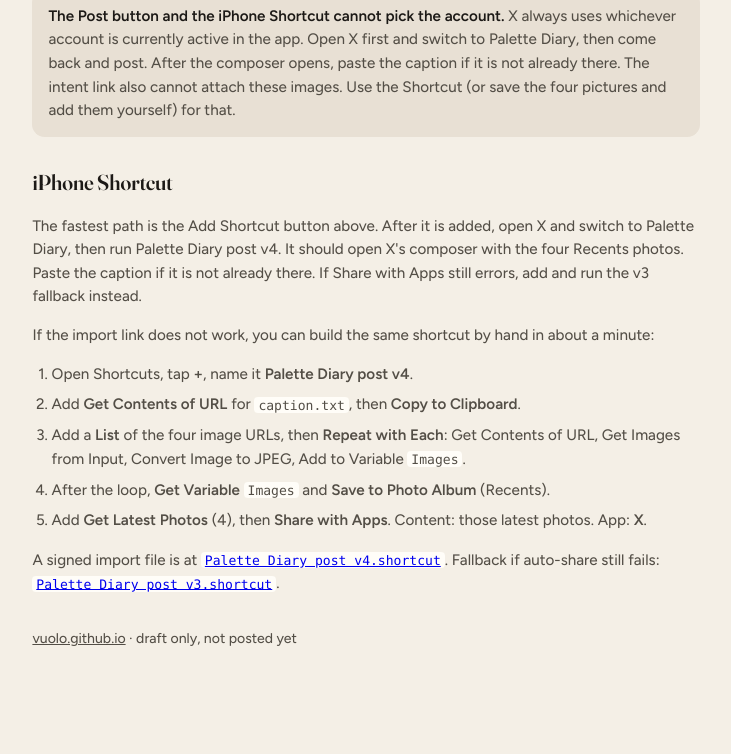
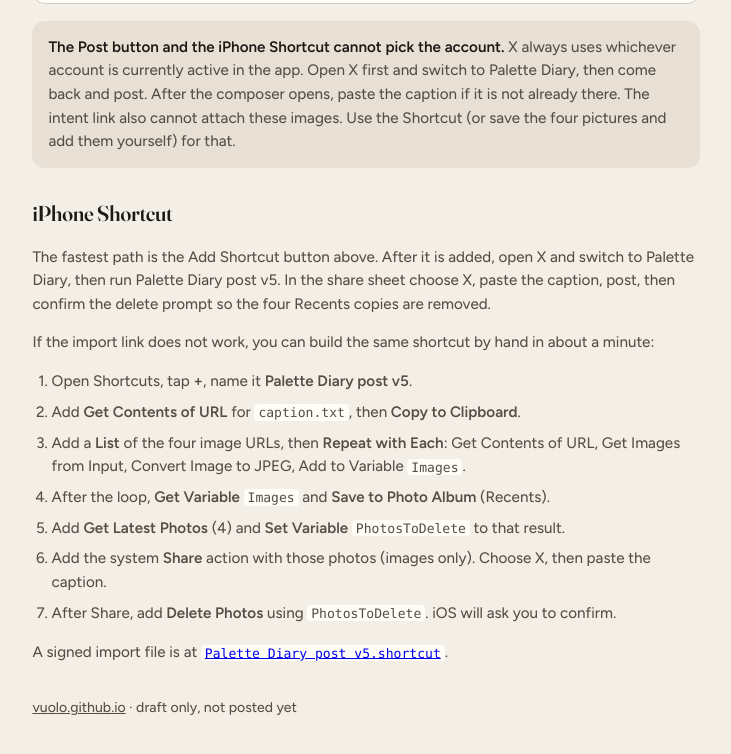
Before and after one commit to vuolo/vuolo.github.io, a plain HTML site: page palette-queue/index.html in a window 1280 px wide. Shown: the part 1496-2250 px from the top of the page, without its empty margins (274-1005 px from the left). Before the commit the page ends 2194 px from the top, so only its background shows below. Drawn offline with Linux system fonts and the light colour scheme.

Commit message:
Add Palette Diary post v5 shortcut with Share sheet and photo cleanup

```diff
--- a/palette-queue/index.html
+++ b/palette-queue/index.html
@@ -169,11 +169,11 @@
 
     <div class="caption-box" style="margin-bottom:1.2rem">
       <p>Add the iPhone Shortcut</p>
-      <p class="steps" style="margin:0 0 0.85rem">This is v4. It saves the four JPEGs to Recents, grabs those Photos assets, and auto-shares them to X with Share with Apps (no menu). The caption is already on the clipboard. If this still errors, use the v3 fallback, which lets you pick Share sheet or Save + open X.</p>
+      <p class="steps" style="margin:0 0 0.85rem">This is v5. It saves the four JPEGs to Recents, opens the system Share sheet with those Photos assets (choose X), and after you share it asks to delete those four photos. The caption is on the clipboard; paste it in X. Mixing the caption text into the same share would risk hiding X from the sheet, so the text is not attached automatically.</p>
       <div class="actions">
-        <a class="btn" href="Palette%20Diary%20post%20v4.shortcut">Add Shortcut</a>
+        <a class="btn" href="Palette%20Diary%20post%20v5.shortcut">Add Shortcut</a>
       </div>
-      <p class="steps" style="margin:0.85rem 0 0">If Safari only downloads the file, open the Files app, tap <code>Palette Diary post v4.shortcut</code>, then Open in Shortcuts, then Add Shortcut.</p>
+      <p class="steps" style="margin:0.85rem 0 0">If Safari only downloads the file, open the Files app, tap <code>Palette Diary post v5.shortcut</code>, then Open in Shortcuts, then Add Shortcut.</p>
     </div>
 
     <div class="grid" id="images">
@@ -194,16 +194,18 @@
     <p class="note"><strong>The Post button and the iPhone Shortcut cannot pick the account.</strong> X always uses whichever account is currently active in the app. Open X first and switch to Palette Diary, then come back and post. After the composer opens, paste the caption if it is not already there. The intent link also cannot attach these images. Use the Shortcut (or save the four pictures and add them yourself) for that.</p>
 
     <h2>iPhone Shortcut</h2>
-    <p class="steps">The fastest path is the Add Shortcut button above. After it is added, open X and switch to Palette Diary, then run Palette Diary post v4. It should open X's composer with the four Recents photos. Paste the caption if it is not already there. If Share with Apps still errors, add and run the v3 fallback instead.</p>
+    <p class="steps">The fastest path is the Add Shortcut button above. After it is added, open X and switch to Palette Diary, then run Palette Diary post v5. In the share sheet choose X, paste the caption, post, then confirm the delete prompt so the four Recents copies are removed.</p>
     <p class="steps">If the import link does not work, you can build the same shortcut by hand in about a minute:</p>
     <ol class="steps">
-      <li>Open Shortcuts, tap <strong>+</strong>, name it <strong>Palette Diary post v4</strong>.</li>
+      <li>Open Shortcuts, tap <strong>+</strong>, name it <strong>Palette Diary post v5</strong>.</li>
       <li>Add <strong>Get Contents of URL</strong> for <code>caption.txt</code>, then <strong>Copy to Clipboard</strong>.</li>
       <li>Add a <strong>List</strong> of the four image URLs, then <strong>Repeat with Each</strong>: Get Contents of URL, Get Images from Input, Convert Image to JPEG, Add to Variable <code>Images</code>.</li>
       <li>After the loop, <strong>Get Variable</strong> <code>Images</code> and <strong>Save to Photo Album</strong> (Recents).</li>
-      <li>Add <strong>Get Latest Photos</strong> (4), then <strong>Share with Apps</strong>. Content: those latest photos. App: <strong>X</strong>.</li>
+      <li>Add <strong>Get Latest Photos</strong> (4) and <strong>Set Variable</strong> <code>PhotosToDelete</code> to that result.</li>
+      <li>Add the system <strong>Share</strong> action with those photos (images only). Choose X, then paste the caption.</li>
+      <li>After Share, add <strong>Delete Photos</strong> using <code>PhotosToDelete</code>. iOS will ask you to confirm.</li>
     </ol>
-    <p class="steps">A signed import file is at <a href="Palette%20Diary%20post%20v4.shortcut"><code>Palette Diary post v4.shortcut</code></a>. Fallback if auto-share still fails: <a href="Palette%20Diary%20post%20v3.shortcut"><code>Palette Diary post v3.shortcut</code></a>.</p>
+    <p class="steps">A signed import file is at <a href="Palette%20Diary%20post%20v5.shortcut"><code>Palette Diary post v5.shortcut</code></a>.</p>
 
     <footer>
       <a href="https://vuolo.github.io/">vuolo.github.io</a>
--- a/palette-queue/today.json
+++ b/palette-queue/today.json
@@ -9,6 +9,6 @@
     "https://vuolo.github.io/palette-queue/04-materials.jpg"
   ],
   "caption_url": "https://vuolo.github.io/palette-queue/caption.txt",
-  "shortcut_url": "https://vuolo.github.io/palette-queue/Palette%20Diary%20post%20v4.shortcut",
+  "shortcut_url": "https://vuolo.github.io/palette-queue/Palette%20Diary%20post%20v5.shortcut",
   "fallback_shortcut_url": "https://vuolo.github.io/palette-queue/Palette%20Diary%20post%20v3.shortcut"
 }
```
Also changed, not shown: 1 other file.
